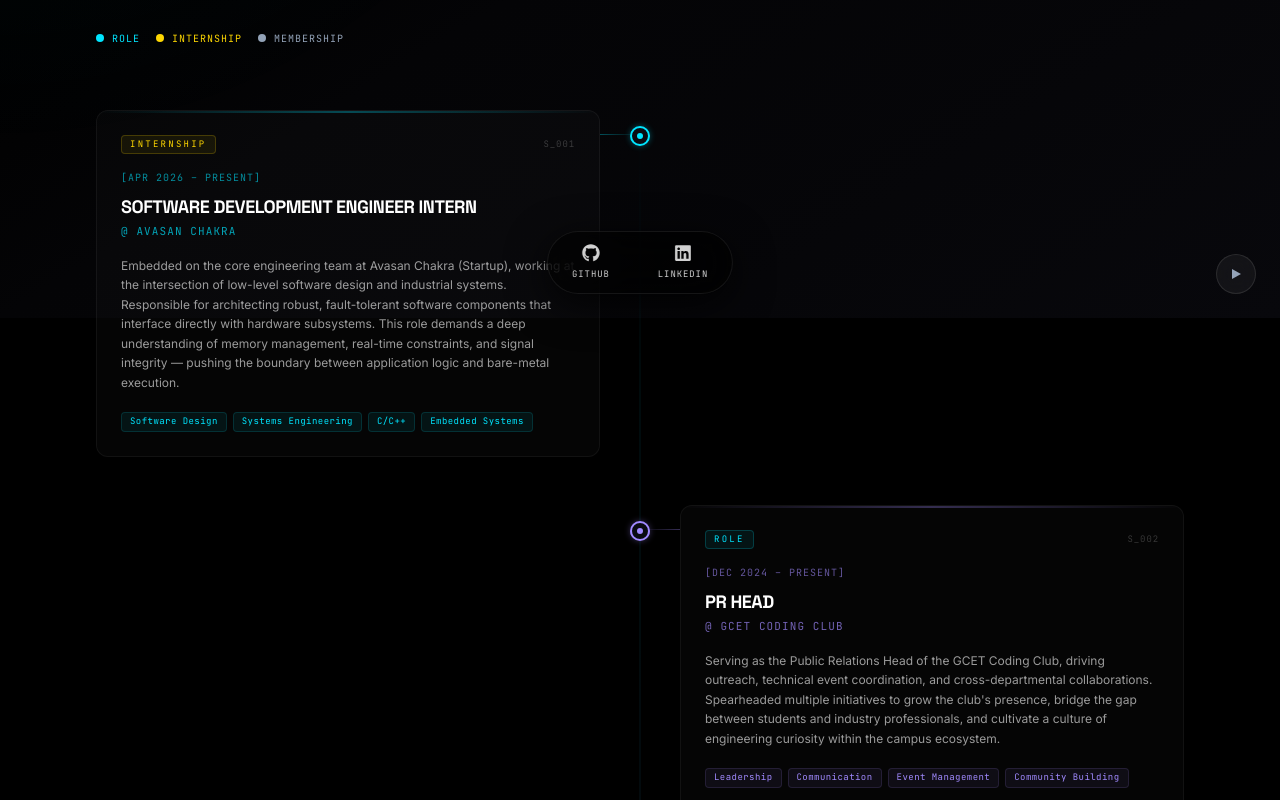
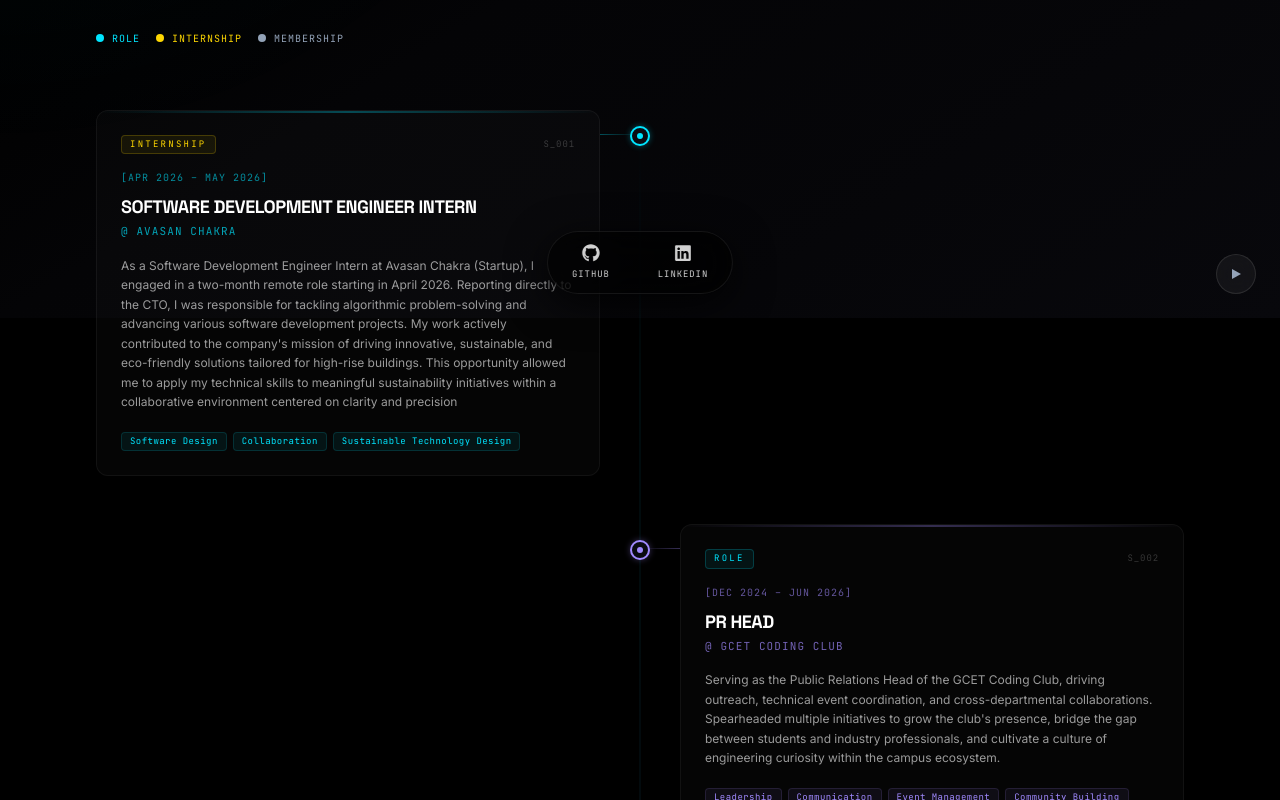
Before and after one commit to Mourya05/Portfolio, a Next.js app: page /experience in a window 1280 px wide. Shown: the part 482-1282 px from the top of the page. Built offline with nearby package versions, Linux system fonts and the light colour scheme.

Commit message:
Updated Experience

```diff
--- a/src/components/sections/ExperienceTimeline.tsx
+++ b/src/components/sections/ExperienceTimeline.tsx
@@ -17,19 +17,19 @@
 
 const experiences: ExperienceEntry[] = [
   {
-    date: "APR 2026 – PRESENT",
+    date: "APR 2026 – MAY 2026",
     company: "AVASAN CHAKRA",
     role: "Software Development Engineer Intern",
     type: "INTERNSHIP",
     accent: "#00E5FF",
     accentBg: "rgba(0,229,255,0.08)",
     logId: "S_001",
-    skills: ["Software Design", "Systems Engineering", "C/C++", "Embedded Systems"],
+    skills: ["Software Design", "Collaboration", "Sustainable Technology Design"],
     description:
-      "Embedded on the core engineering team at Avasan Chakra (Startup), working at the intersection of low-level software design and industrial systems. Responsible for architecting robust, fault-tolerant software components that interface directly with hardware subsystems. This role demands a deep understanding of memory management, real-time constraints, and signal integrity — pushing the boundary between application logic and bare-metal execution.",
+      "As a Software Development Engineer Intern at Avasan Chakra (Startup), I engaged in a two-month remote role starting in April 2026. Reporting directly to the CTO, I was responsible for tackling algorithmic problem-solving and advancing various software development projects. My work actively contributed to the company's mission of driving innovative, sustainable, and eco-friendly solutions tailored for high-rise buildings. This opportunity allowed me to apply my technical skills to meaningful sustainability initiatives within a collaborative environment centered on clarity and precision",
   },
   {
-    date: "DEC 2024 – PRESENT",
+    date: "DEC 2024 – JUN 2026",
     company: "GCET CODING CLUB",
     role: "PR Head",
     type: "ROLE",
```
